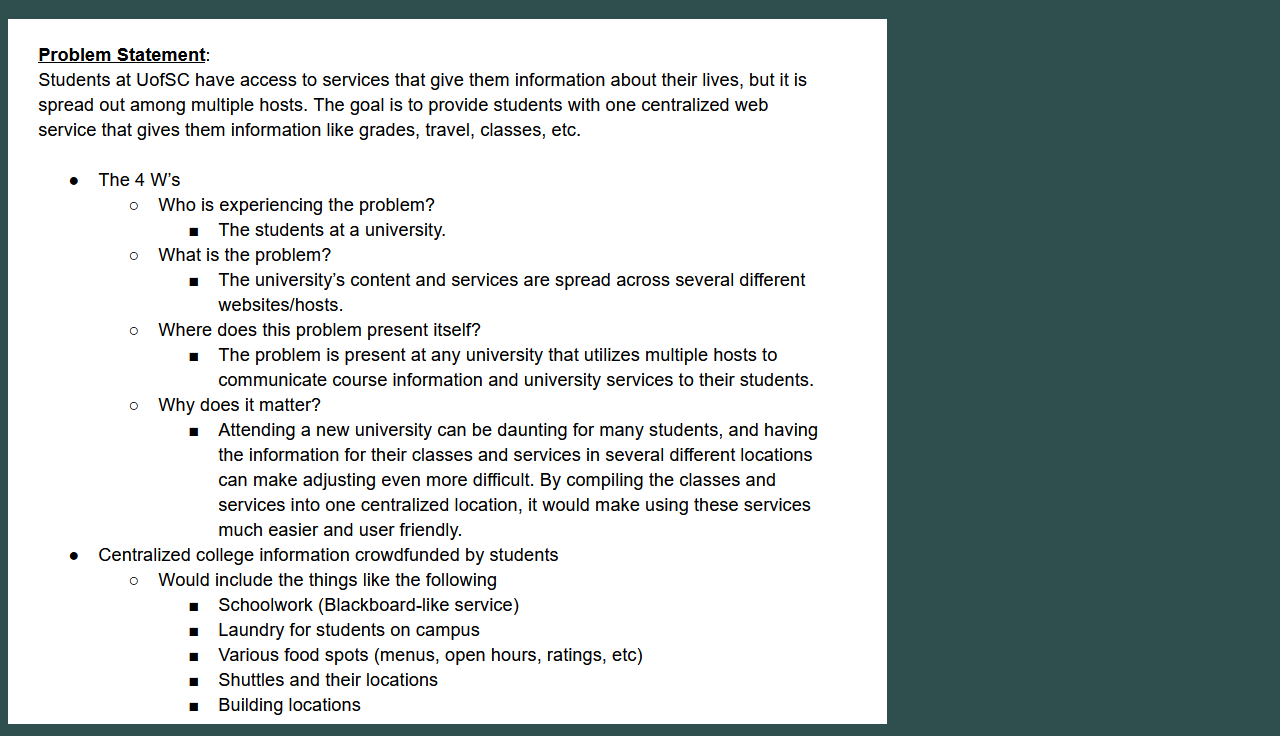
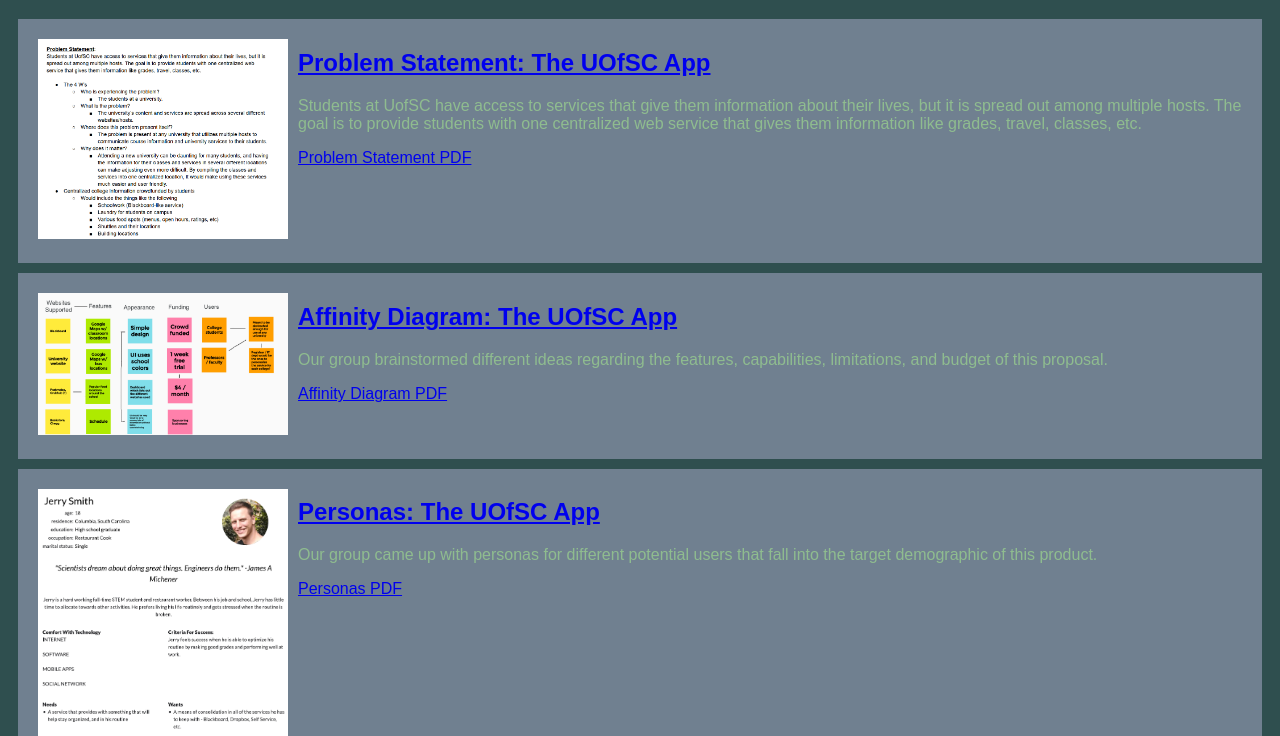
Before and after one commit to ShashankComandur/shashankcomandur.github.io, a plain HTML site: page index.html in a window 1280 px wide. Shown: the part 61-797 px from the top of the page. Drawn offline with Linux system fonts and the light colour scheme.

Commit message:
Add files via upload

```diff
--- a/index.html
+++ b/index.html
@@ -31,5 +31,17 @@
                 <a href="files/affinitydiagram.pdf"> Affinity Diagram PDF</a>
             </section>
         </section>
+
+        <!-- Persona Assignment-->
+        <section class="assignment">
+            <a href="files/Personas.pdf"> <img src="images/persona.png"> </a>
+            <section class="assignment-details">
+                <a href="files/Personas.pdf"> <h2> Personas: The UOfSC App </h2> </a>
+                <p>
+                    Our group came up with personas for different potential users that fall into the target demographic of this product.
+                </p>
+                <a href="files/Personas.pdf"> Personas PDF</a>
+            </section>
+        </section>
     </body>
 </html>
--- a/styles.css
+++ b/styles.css
@@ -1,6 +1,19 @@
 body {
     background: darkslategray;
     font-family:Arial, Helvetica, sans-serif;
+    color: darkseagreen;
+}
+
+.assignment {
+    display: flex;
+    padding: 10px;
+    margin: 10px;
+    background: slategray
+}
+
+.assignment img {
+    width: 250px;
+    padding: 10px;
 }
 
 h1 {
```
Also changed, not shown: images/persona.png (added), 1 other file.
